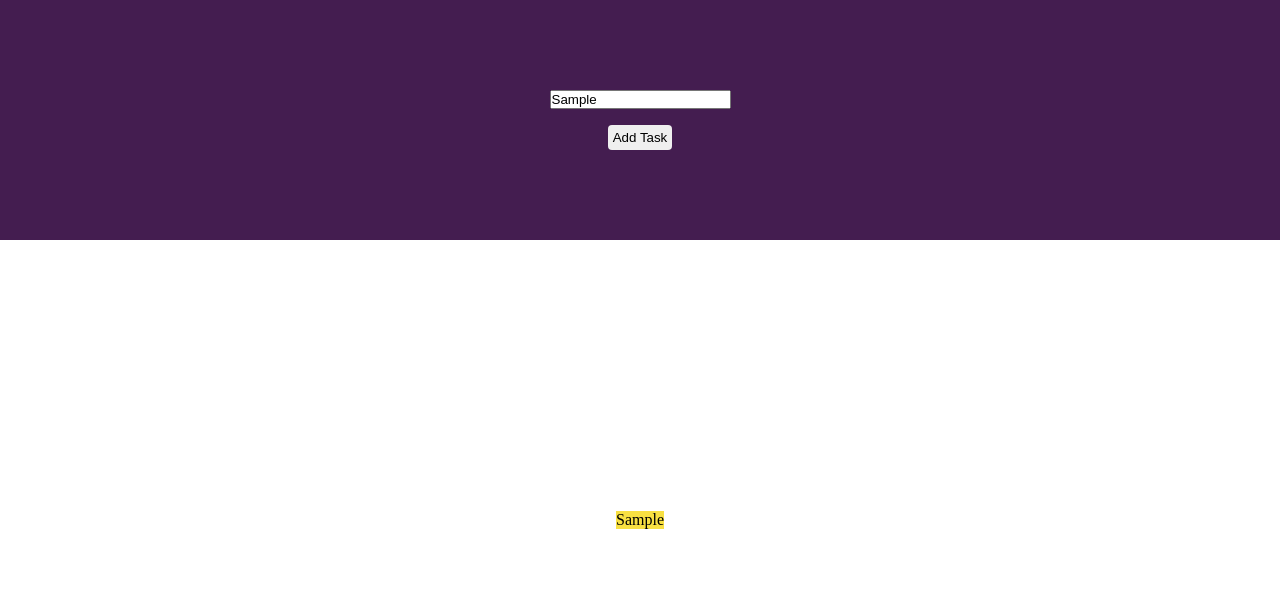
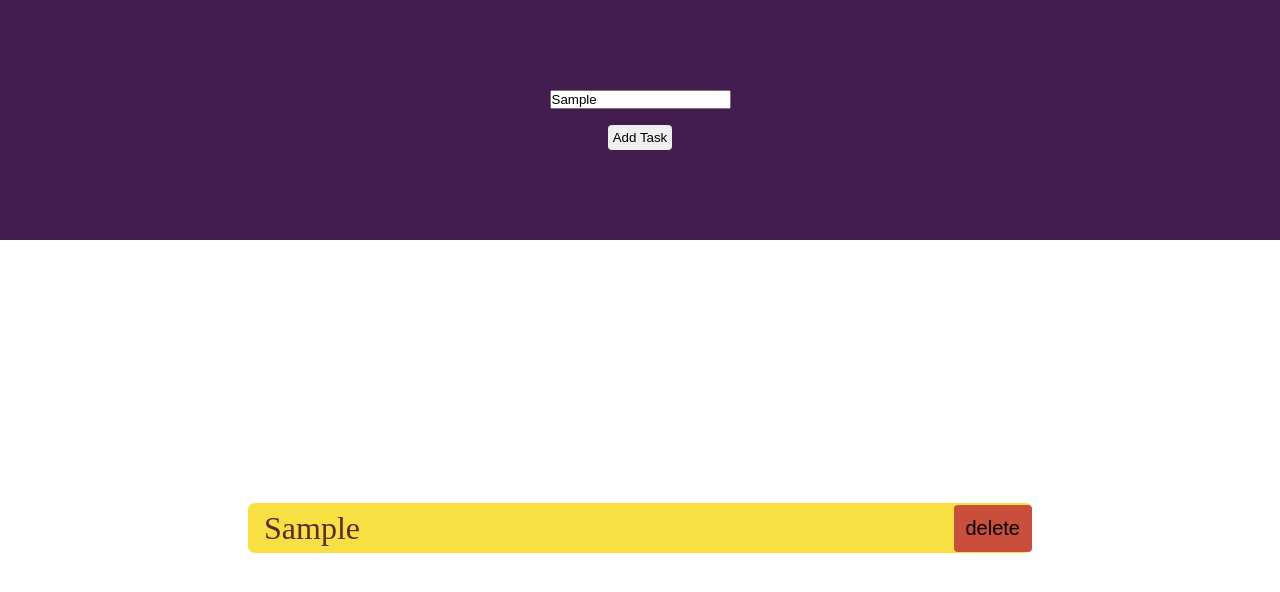
Before and after one commit to Atharvp01/Todo-List-App, a React (Vite) app: page / in a window 1280 px wide. Both pictures are taken after typing "Sample" into the empty fields and a click on the button "Add Task". Shown: the top 592 px of the page. Built offline with nearby package versions, Linux system fonts and the light colour scheme.

Commit message:
delete task feature added with additional styles

```diff
--- a/src/Todo.jsx
+++ b/src/Todo.jsx
@@ -7,6 +7,12 @@ const Todo = () => {
 
   const addTask = () => {
     const newTodoList = [...todoList, userInput];
+    setTodoList(newTodoList);
+  };
+
+  const handleDeleteTask = () => {
+    const newTodoList = [...todoList];
+    newTodoList.pop();
     setTodoList(newTodoList);
   };
 
@@ -33,7 +39,17 @@ const Todo = () => {
         </button>
       </InputField>
       <TodoContainer>
-        <TaskContainer>{todoList}</TaskContainer>
+        <TaskContainer>
+          <ul>
+            {todoList.map((todo) => {
+              return (
+                <li>
+                  {todo} <button onClick={handleDeleteTask}>delete</button>
+                </li>
+              );
+            })}
+          </ul>
+        </TaskContainer>
       </TodoContainer>
     </>
   );
@@ -61,7 +77,34 @@ const TodoContainer = styled.div`
 const Input = styled.input``;
 
 const TaskContainer = styled.div`
-  background-color: #f8e042;
+  ul {
+    list-style-type: none;
+    display: flex;
+    flex-direction: column;
+    align-items: center;
+    justify-content: center;
+    li {
+      display: flex;
+      align-items: center;
+      justify-content: space-between;
+      padding-left: 1rem;
+      color: #552d2c;
+      background-color: #f8e042;
+      margin-top: 1rem;
+      width: 60vw;
+      height: 50px;
+      font-size: 2rem;
+      border-radius: 7px;
+      button {
+        border: none;
+        font-size: 1.25rem;
+        border-radius: 4px;
+        cursor: pointer;
+        background-color: #c94e3b;
+        padding: 12px;
+      }
+    }
+  }
 `;
 
 export default Todo;
```
